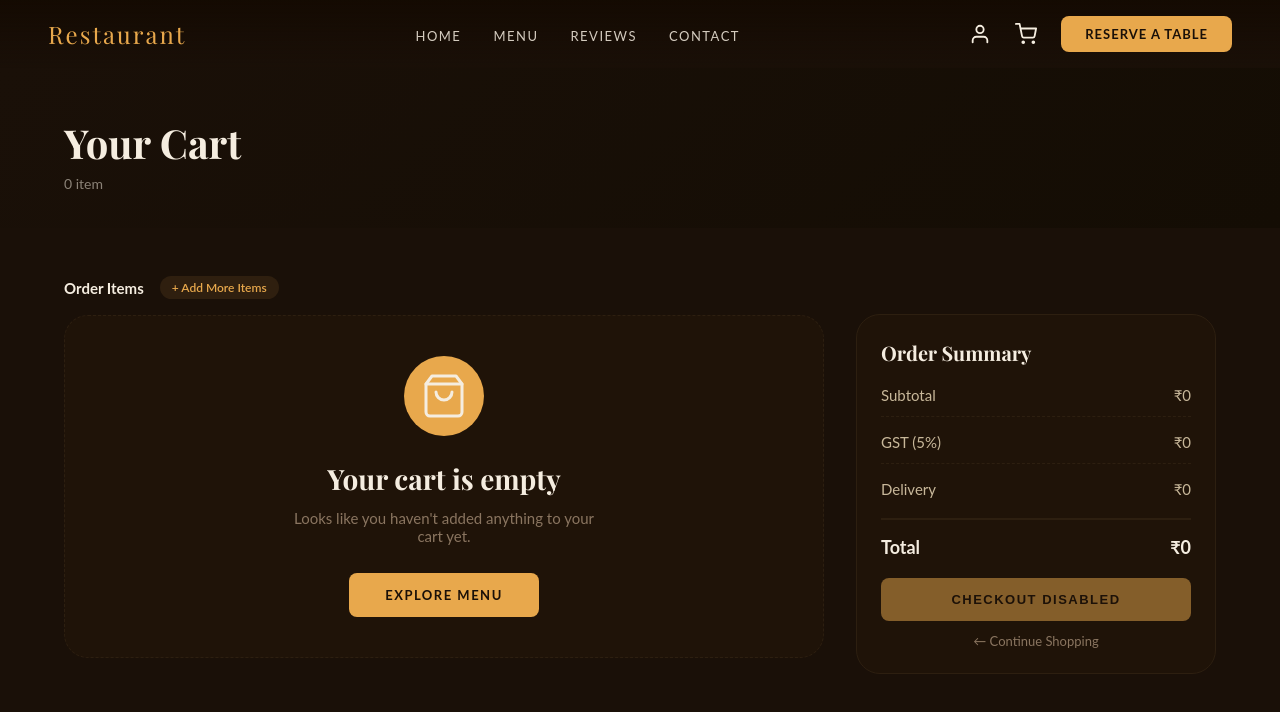
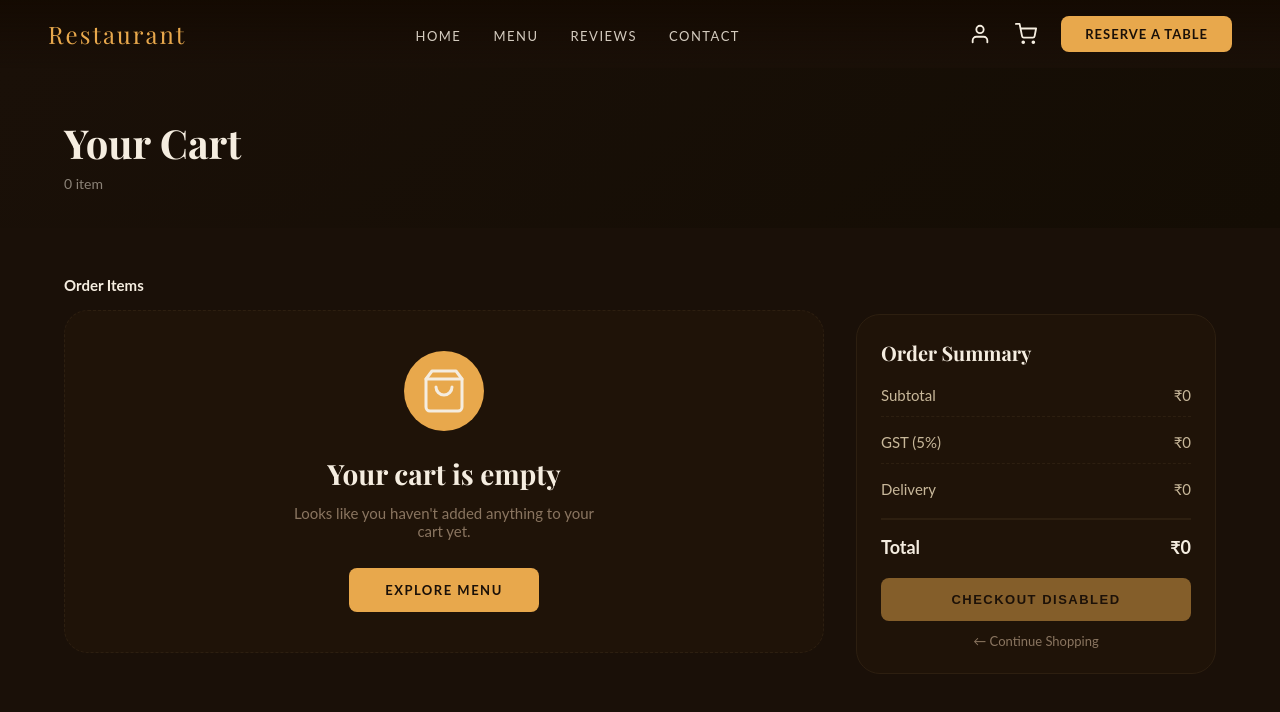
Before and after one commit to TheTaheer1/Restaurant-app, a React (Vite) app: page /cart in a window 1280 px wide. Shown: the top 712 px of the page. Built offline with nearby package versions, Linux system fonts and the light colour scheme; a web font is replaced by a local one.

Commit message:
Refine cart UI: conditional Add More Items visibility and improved session persistence

```diff
--- a/src/pages/Cart.jsx
+++ b/src/pages/Cart.jsx
@@ -26,7 +26,7 @@ export default function Cart() {
               <div className={styles.itemsHeader}>
                 <div style={{ display: 'flex', alignItems: 'center', gap: '12px' }}>
                   <span>Order Items</span>
-                  <Link to="/menu" className={styles.addMoreLink}>+ Add More Items</Link>
+                  {items.length > 0 && <Link to="/menu" className={styles.addMoreLink}>+ Add More Items</Link>}
                 </div>
                 {items.length > 0 && <button className={styles.clearBtn} onClick={clearCart}>Clear All</button>}
               </div>
```
